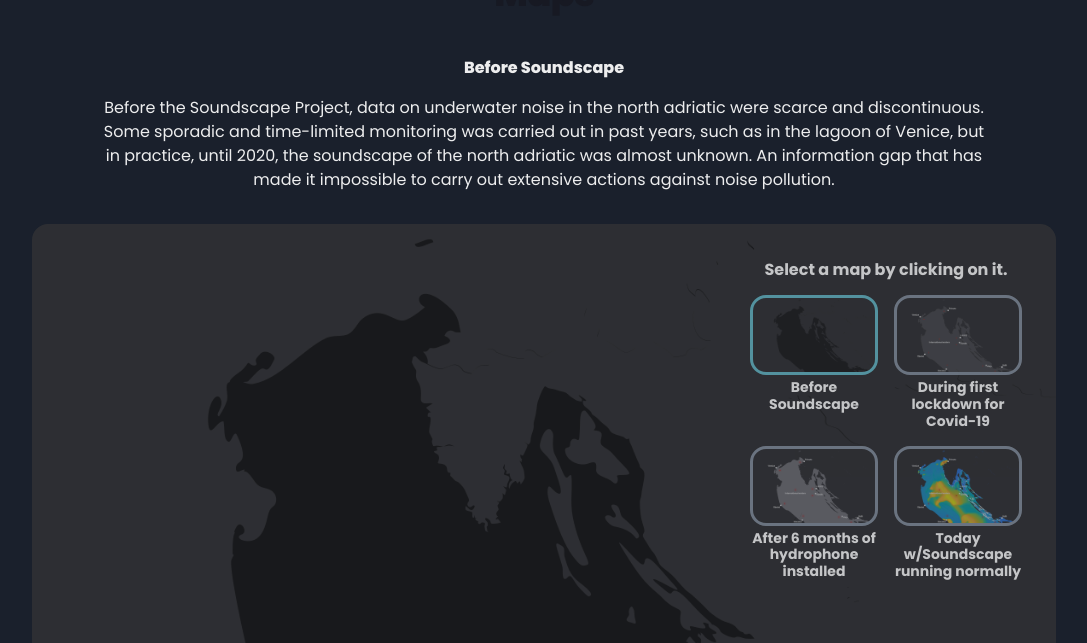
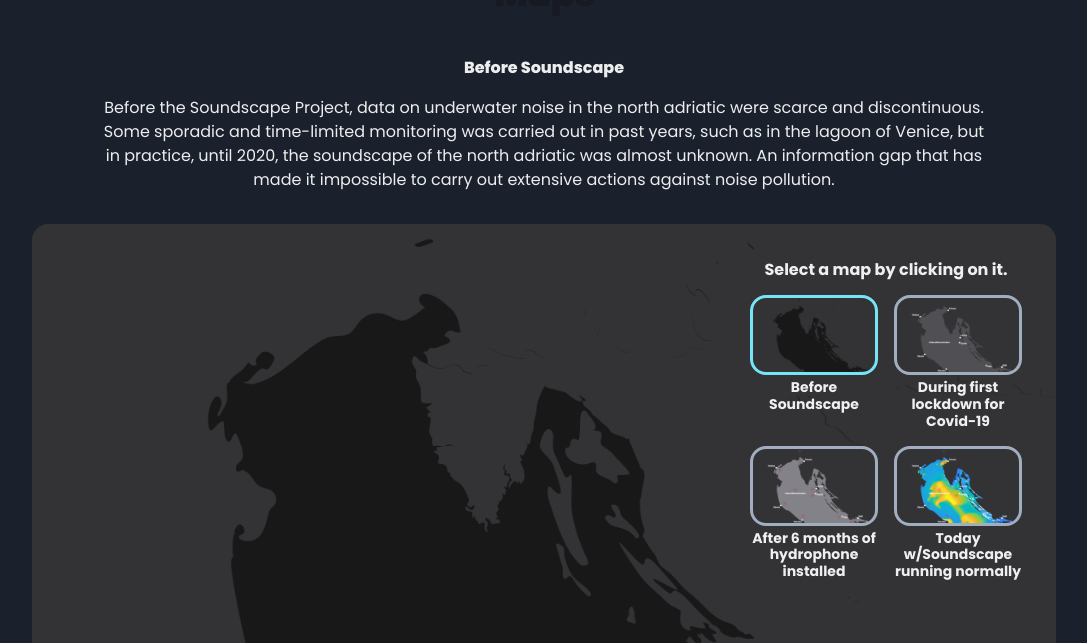
Before and after one commit to 16am/soundscape, a React (Create React App) app: page /maps in a window 1280 px wide. Shown: the part 157-800 px from the top of the page, without its empty margins (96-1183 px from the left). Built offline with nearby package versions, Linux system fonts and the light colour scheme.

Commit message:
toglie trasparenza da immagini

```diff
--- a/src/components/Maps.jsx
+++ b/src/components/Maps.jsx
@@ -196,7 +196,6 @@ export function Maps({ language }) {
             borderRadius="2xl"
             overflow="hidden"
             bg={bgs[selectedMap]}
-            opacity="0.8"
             w="full"
             minH="60vh"
             pos="relative"
@@ -235,7 +234,6 @@ export function Maps({ language }) {
                     minW="32"
                     as={Button}
                     bg={bgs[map]}
-                    opacity="0.7"
                     bgImage={map}
                     bgSize="cover"
                     borderRadius="2xl"
```
